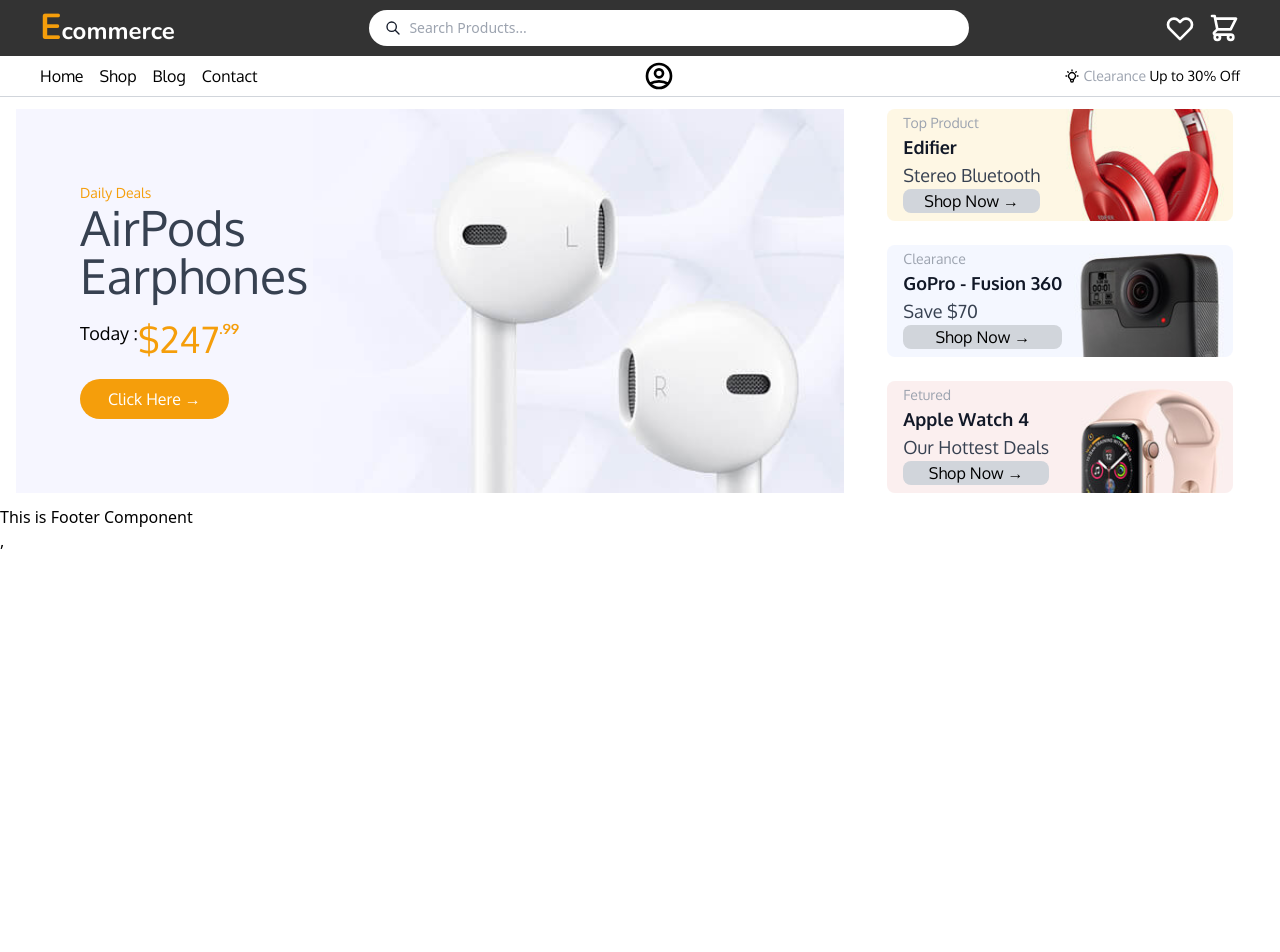
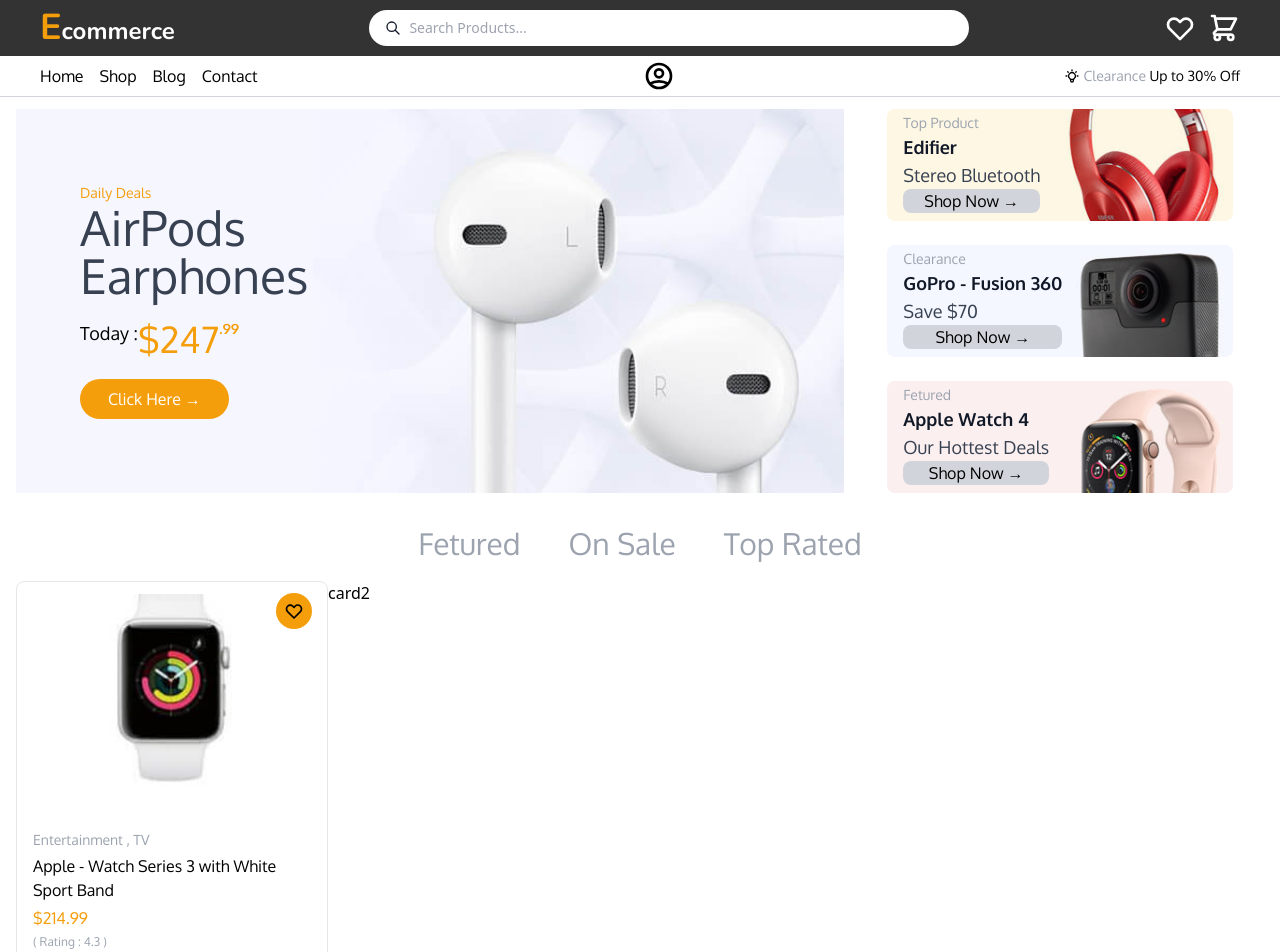
Before and after one commit to nayeemuddin-bd100/ecommerce-react, a React (Create React App) app: page / in a window 1280 px wide. Shown: the top 952 px of the page. Before the commit the page ends 800 px from the top, so only its background shows below. Built offline with nearby package versions, Linux system fonts and the light colour scheme.

Commit message:
created product card

```diff
--- /dev/null
+++ b/src/components/HeroItems/HeroTitles.jsx
@@ -0,0 +1,19 @@
+import React from 'react';
+
+function HeroTitles() {
+    return (
+        <div className="flex justify-center items-center gap-8 sm:gap-12 text-gray-400  font-osygen font-medium my-5 text-2xl sm:text-3xl ">
+            <button type="button" className="hover:text-gray-800 transition-all">
+                Fetured
+            </button>
+            <button type="button" className="hover:text-gray-800 transition-all">
+                On Sale
+            </button>
+            <button type="button" className="hover:text-gray-800 transition-all">
+                Top Rated
+            </button>
+        </div>
+    );
+}
+
+export default HeroTitles;
--- /dev/null
+++ b/src/components/HeroItems/index.jsx
@@ -0,0 +1,65 @@
+import { HeartIcon } from '@heroicons/react/outline';
+import React, { useState } from 'react';
+import DemoProduct from '../../assets/img/demo-product.jpg';
+import HeroTitles from './HeroTitles';
+
+function HeroItems() {
+    const [added, setAdded] = useState(false);
+
+    return (
+        <div className="">
+            {/* Hero Title Button */}
+            <HeroTitles />
+            <div className="grid grid-rows-1 grid-cols-2 sm:grid-cols-3 md:grid-cols-4">
+                <div className="relative">
+                    <div className="group border border-gray-200 flex flex-col justify-center items-center rounded-lg overflow-hidden  ">
+                        <img
+                            className="w-full h-48 my-3 object-cover "
+                            src={DemoProduct}
+                            alt="Product 1"
+                        />
+
+                        <div className="w-full overflow-hidden">
+                            <button
+                                type="button"
+                                className="bg-yellow-500 hover:bg-yellow-700 text-white  py-1 w-full  transition-all duration-700 ease-in-out  rounded-t-sm transform translate-y-10 group-hover:translate-y-0 "
+                            >
+                                Add to Cart
+                            </button>
+                        </div>
+                        {/* card details */}
+                        <div className="flex flex-col mx-4 gap-1 font-osygen  overflow-hidden ">
+                            <p className="text-gray-400 text-sm "> Entertainment , TV</p>
+                            <p className="text-base font-normal hover:text-yellow-500 transition-all">
+                                {' '}
+                                Apple - Watch Series 3 with White Sport Band{' '}
+                            </p>
+                            <h3 className="text-base text-yellow-500"> $214.99 </h3>
+                            <p className="text-xs text-gray-400 mb-3">( Rating : 4.3 )</p>
+                        </div>
+                    </div>
+
+                    {/* wishlist Button */}
+                    <div className="group absolute top-3 right-4 bg-yellow-500 rounded-full  p-2 gap-1 text-xs  transition-all ">
+                        <button
+                            onClick={() => setAdded(!added)}
+                            type="button"
+                            className="flex justify-center items-center"
+                        >
+                            <span className="mx-2 hidden group-hover:block ">Add to whishlist</span>
+
+                            <HeartIcon
+                                className={`w-5 ${
+                                    added ? 'fill-current text-black object-fill' : ''
+                                }`}
+                            />
+                        </button>
+                    </div>
+                </div>
+                <div> card2</div>
+            </div>
+        </div>
+    );
+}
+
+export default HeroItems;
--- /dev/null
+++ b/src/components/ProductCard/index.jsx
@@ -0,0 +1,48 @@
+import { HeartIcon } from '@heroicons/react/outline';
+import React, { useState } from 'react';
+import DemoProduct from '../../assets/img/demo-product.jpg';
+
+export default function ProductCard() {
+    const [added, setAdded] = useState(false);
+    return (
+        <div className="relative">
+            <div className="group border border-gray-200 flex flex-col justify-center items-center rounded-lg overflow-hidden  ">
+                <img className="w-full h-48 my-3 object-cover " src={DemoProduct} alt="Product 1" />
+
+                <div className="w-full overflow-hidden">
+                    <button
+                        type="button"
+                        className="bg-yellow-500 hover:bg-yellow-700 text-white  py-1 w-full  transition-all duration-700 ease-in-out  rounded-t-sm transform translate-y-10 group-hover:translate-y-0 "
+                    >
+                        Add to Cart
+                    </button>
+                </div>
+                {/* card details */}
+                <div className="flex flex-col mx-4 gap-1 font-osygen  overflow-hidden ">
+                    <p className="text-gray-400 text-sm "> Entertainment , TV</p>
+                    <p className="text-base font-normal hover:text-yellow-500 transition-all">
+                        {' '}
+                        Apple - Watch Series 3 with White Sport Band{' '}
+                    </p>
+                    <h3 className="text-base text-yellow-500"> $214.99 </h3>
+                    <p className="text-xs text-gray-400 mb-3">( Rating : 4.3 )</p>
+                </div>
+            </div>
+
+            {/* wishlist Button */}
+            <div className="group absolute top-3 right-4 bg-yellow-500 rounded-full  p-2 gap-1 text-xs  transition-all ">
+                <button
+                    onClick={() => setAdded(!added)}
+                    type="button"
+                    className="flex justify-center items-center"
+                >
+                    <span className="mx-2 hidden group-hover:block ">Add to whishlist</span>
+
+                    <HeartIcon
+                        className={`w-5 ${added ? 'fill-current text-black object-fill' : ''}`}
+                    />
+                </button>
+            </div>
+        </div>
+    );
+}
--- a/src/pages/Home/Home.jsx
+++ b/src/pages/Home/Home.jsx
@@ -1,10 +1,12 @@
 import React from 'react';
 import Banner from '../../components/Banner/Banner';
+import HeroItems from '../../components/HeroItems';
 
 function Home() {
     return (
         <div className="mx-4">
             <Banner />
+            <HeroItems />
         </div>
     );
 }
--- a/tailwind-default.config.js
+++ b/tailwind-default.config.js
@@ -1,3 +1,4 @@
+// eslint-disable-next-line import/no-extraneous-dependencies
 const colors = require('tailwindcss/colors');
 
 module.exports = {
--- a/tailwind.config.js
+++ b/tailwind.config.js
@@ -19,7 +19,13 @@
         },
     },
     variants: {
-        extend: {},
+        extend: {
+            translate: ['group-hover'],
+            display: ['group-hover', 'hover'],
+            transitionProperty: ['group-hover'],
+            padding: ['hover'],
+            transitionDuration: ['group-hover', 'hover'],
+        },
     },
     plugins: [],
 };
```
Also changed, not shown: src/assets/img/demo-product.jpg (added).
